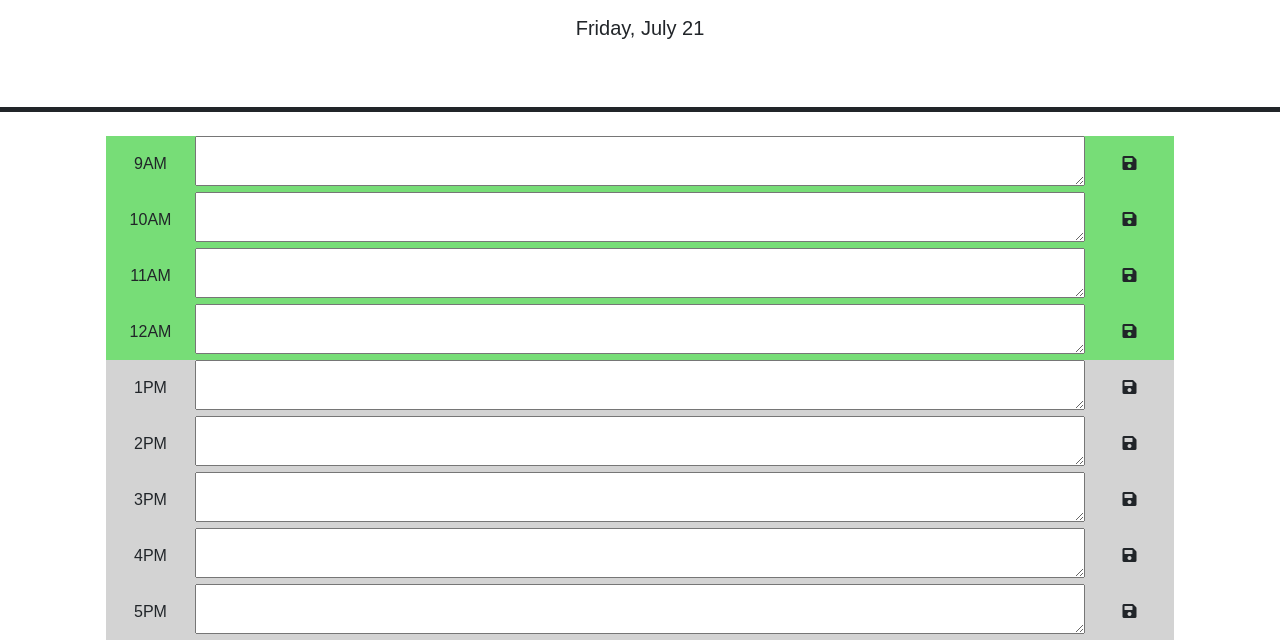
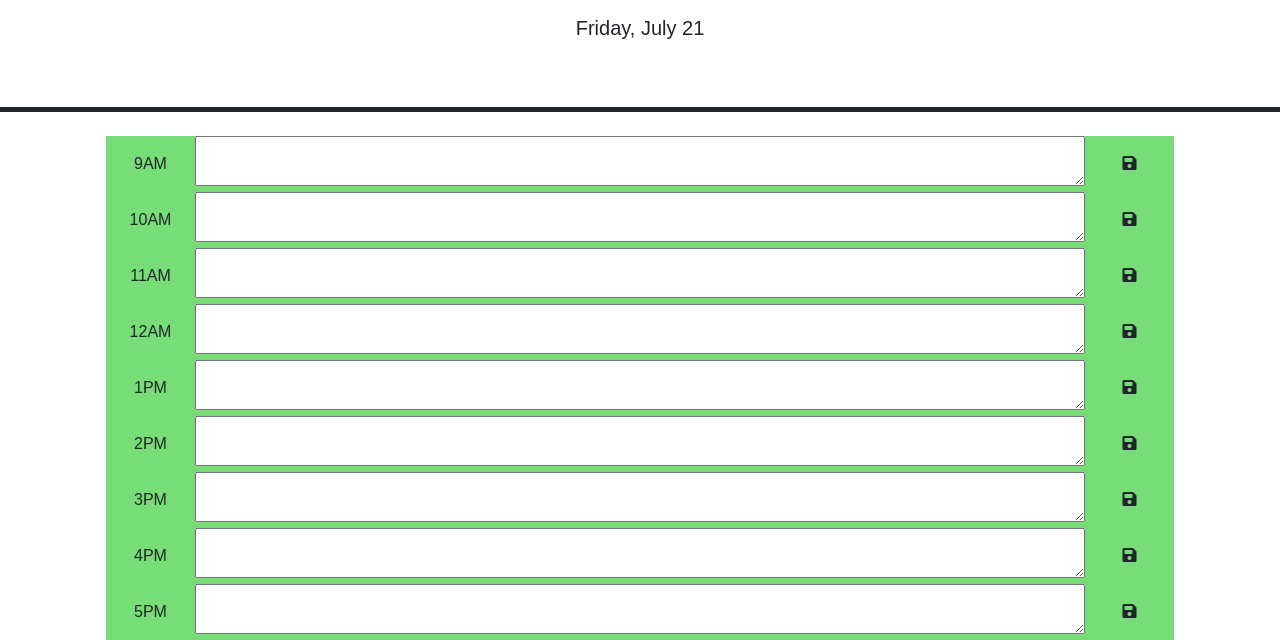
Before and after one commit to nicolasbel3005/calendar, a plain HTML site: page index.html in a window 1280 px wide. Shown: the part 166-806 px from the top of the page. Drawn offline with nearby package versions, Linux system fonts and the light colour scheme.

Commit message:
initializedcode

```diff
--- a/index.html
+++ b/index.html
@@ -40,7 +40,7 @@
         -->
 
       <!-- Example of a past time block. The "past" class adds a gray background color. -->
-      <div id="hour-9" class="row time-block past">
+      <div id="hour-9" class="row time-block ">
         <div class="col-2 col-md-1 hour text-center py-3">9AM</div>
         <textarea class="col-8 col-md-10 description" rows="3"> </textarea>
         <button class="btn saveBtn col-2 col-md-1" aria-label="save">
@@ -49,7 +49,7 @@
       </div>
 
       <!-- Example of a a present time block. The "present" class adds a red background color. -->
-      <div id="hour-10" class="row time-block present">
+      <div id="hour-10" class="row time-block ">
         <div class="col-2 col-md-1 hour text-center py-3">10AM</div>
         <textarea class="col-8 col-md-10 description" rows="3"> </textarea>
         <button class="btn saveBtn col-2 col-md-1" aria-label="save">
@@ -58,44 +58,44 @@
       </div>
 
       <!-- Example of a future time block. The "future" class adds a green background color. -->
-      <div id="hour-11" class="row time-block future">
+      <div id="hour-11" class="row time-block ">
         <div class="col-2 col-md-1 hour text-center py-3">11AM</div>
         <textarea class="col-8 col-md-10 description" rows="3"> </textarea>
         <button class="btn saveBtn col-2 col-md-1" aria-label="save">
           <i class="fas fa-save" aria-hidden="true"></i>
         </button>
       </div>
-      <div id="hour-12" class="row time-block past">
+      <div id="hour-12" class="row time-block ">
         <div class="col-2 col-md-1 hour text-center py-3">12AM</div>
         <textarea class="col-8 col-md-10 description" rows="3"> </textarea>
         <button class="btn saveBtn col-2 col-md-1" aria-label="save">
           <i class="fas fa-save" aria-hidden="true"></i>
         </button>
-      </div><div id="hour-13" class="row time-block past">
+      </div><div id="hour-13" class="row time-block ">
         <div class="col-2 col-md-1 hour text-center py-3">1PM</div>
         <textarea class="col-8 col-md-10 description" rows="3"> </textarea>
         <button class="btn saveBtn col-2 col-md-1" aria-label="save">
           <i class="fas fa-save" aria-hidden="true"></i>
         </button>
-      </div><div id="hour-14" class="row time-block past">
+      </div><div id="hour-14" class="row time-block ">
         <div class="col-2 col-md-1 hour text-center py-3">2PM</div>
         <textarea class="col-8 col-md-10 description" rows="3"> </textarea>
         <button class="btn saveBtn col-2 col-md-1" aria-label="save">
           <i class="fas fa-save" aria-hidden="true"></i>
         </button>
-      </div><div id="hour-15" class="row time-block past">
+      </div><div id="hour-15" class="row time-block ">
         <div class="col-2 col-md-1 hour text-center py-3">3PM</div>
         <textarea class="col-8 col-md-10 description" rows="3"> </textarea>
         <button class="btn saveBtn col-2 col-md-1" aria-label="save">
           <i class="fas fa-save" aria-hidden="true"></i>
         </button>
-      </div><div id="hour-16" class="row time-block past">
+      </div><div id="hour-16" class="row time-block ">
         <div class="col-2 col-md-1 hour text-center py-3">4PM</div>
         <textarea class="col-8 col-md-10 description" rows="3"> </textarea>
         <button class="btn saveBtn col-2 col-md-1" aria-label="save">
           <i class="fas fa-save" aria-hidden="true"></i>
         </button>
-      </div><div id="hour-17" class="row time-block past">
+      </div><div id="hour-17" class="row time-block ">
         <div class="col-2 col-md-1 hour text-center py-3">5PM</div>
         <textarea class="col-8 col-md-10 description" rows="3"> </textarea>
         <button class="btn saveBtn col-2 col-md-1" aria-label="save">
--- a/script.js
+++ b/script.js
@@ -1,5 +1,5 @@
 // Display current day
-const currentDayElement = document.getElementById('currentDay');
+const currentDayElement = $('#currentDay');
 const currentDate = new Date();
 
 const options = {
@@ -8,40 +8,43 @@ const options = {
   day: 'numeric'
 };
 
-currentDayElement.textContent = currentDate.toLocaleDateString('en-US', options);
+currentDayElement.text( currentDate.toLocaleDateString('en-US', options));
 
 // Color code time blocks
-const rows = document.querySelectorAll('.row');
-let currentHour = currentDate.getHours();
+// const rows = document.querySelectorAll('.row');
+const rows = $(".row")
+let currentHour = currentDate.getHours() -12
+console.log(rows)
+rows.each((index,row) => {
+  var timeblockhour = $(row).attr("id").split("-")[1]
+  console.log(currentHour,timeblockhour, currentHour==timeblockhour)
 
-rows.forEach(row => {
+  // const hour = parseInt(row.querySelector('.hour').textContent);
 
-  const hour = parseInt(row.querySelector('.hour').textContent);
+  const eventTextarea = $(row).children('.description');
 
-  const eventTextarea = row.querySelector('.event');
-
-  // Check if block is past, present, or future
-  if (hour < currentHour) {
-    row.classList.add('past');
-  } else if (hour === currentHour) {
-    row.classList.add('present');
+  // // Check if block is past, present, or future
+  if (timeblockhour < currentHour) {
+   $(row).addClass('past');
+  } else if (timeblockhour == currentHour) {
+    $(row).addClass('present');
   } else {
-    row.classList.add('future');
+  $(row).addClass('future');
   }
 
   // Get events from localStorage
-  let savedEvent = localStorage.getItem(`event-${hour}`);
+  let savedEvent = localStorage.getItem(`event-${timeblockhour}`);
 
   if (savedEvent) {
-    eventTextarea.value = savedEvent;
+    eventTextarea.val (savedEvent);
   }
 
   // Save event to localStorage
-  const saveButton = row.querySelector('.saveBtn');
+  const saveButton =$(row).children ('.saveBtn');
 
-  saveButton.addEventListener('click', () => {
-    let eventText = eventTextarea.value;
-    localStorage.setItem(`event-${hour}`, eventText);
+  saveButton.on('click', () => {
+    let eventText = eventTextarea.val();
+    localStorage.setItem(`event-${timeblockhour}`, eventText);
   });
 
 });
```
